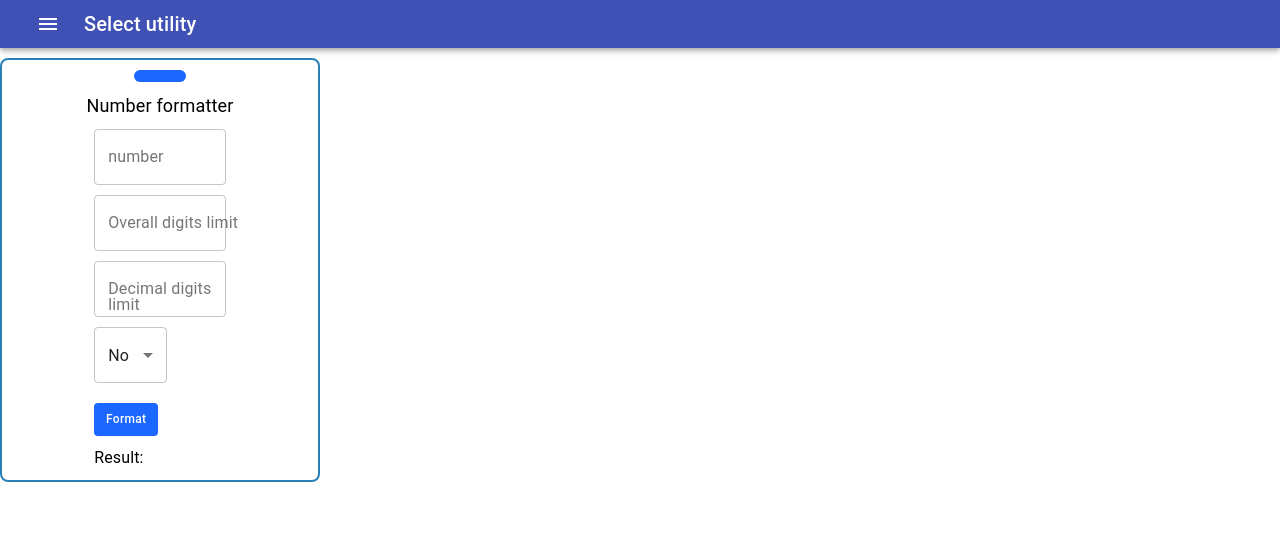
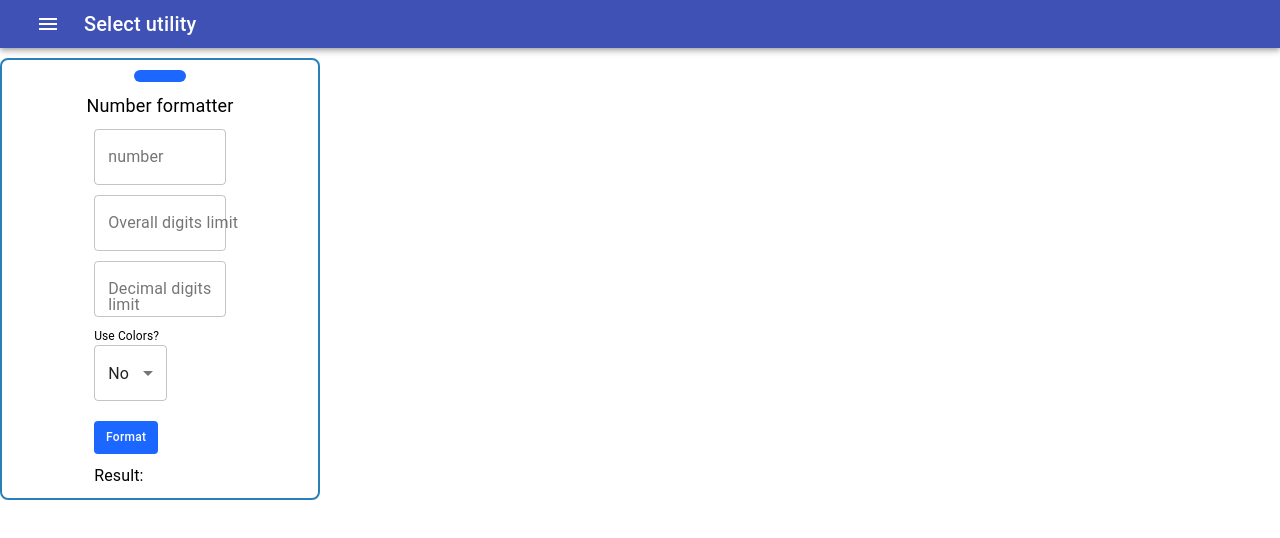
Before and after one commit to nlister-makor/enigma_x_utils_sandbox, a React (Create React App) app: page /number_formatter in a window 1280 px wide. Shown: the top 538 px of the page. Built offline with nearby package versions, Linux system fonts and the light colour scheme.

Commit message:
small chamges

```diff
--- a/src/Components/NumberFormatter.js
+++ b/src/Components/NumberFormatter.js
@@ -128,6 +128,9 @@ function NumberFormatter() {
               />
             </Grid>
             <Grid item xs={12} style={{ paddingBlock: 10 }}>
+              <Typography  style={{fontSize:12}}>
+                Use Colors?
+              </Typography>
               <Select
                 native
                 variant="outlined"
```
